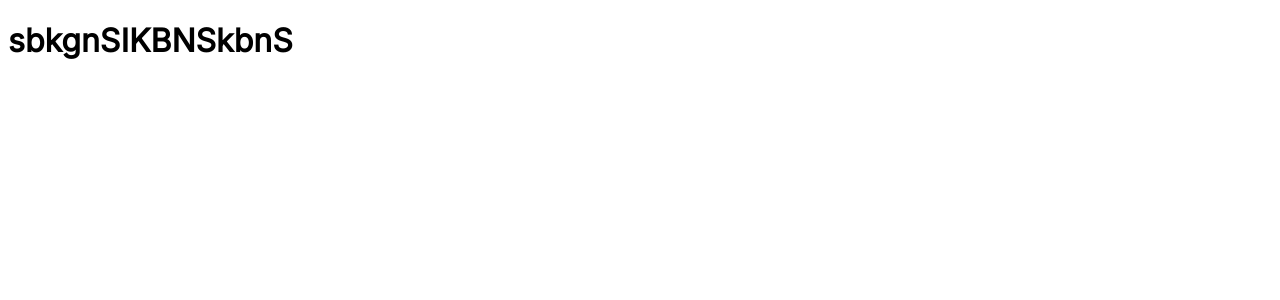
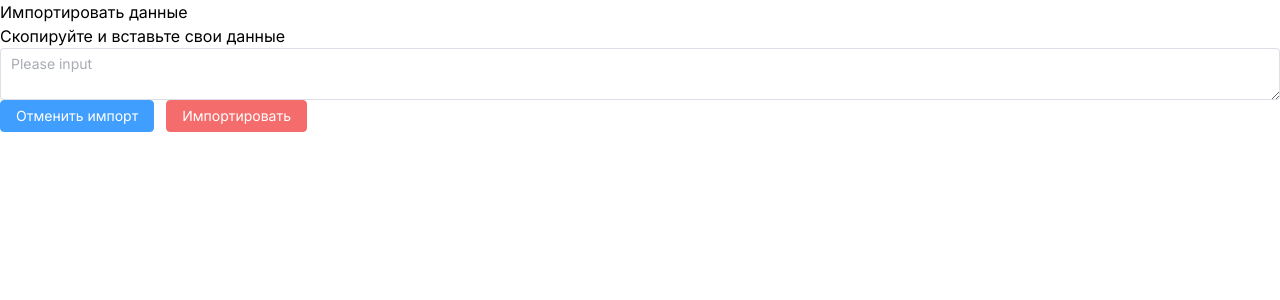
Before and after one commit to Felix200260/frontendStudyEngIishWords, a Vue app in the folder frontendStudyEnglishWords/: page /importCards in a window 1280 px wide. Shown: the top 300 px of the page. Built offline with nearby package versions, Linux system fonts and the light colour scheme.

Commit message:
[+] Установил TailWind

```diff
--- a/frontendStudyEnglishWords/package.json
+++ b/frontendStudyEnglishWords/package.json
@@ -28,10 +28,13 @@
     "@vue/eslint-config-prettier": "^9.0.0",
     "@vue/eslint-config-typescript": "^13.0.0",
     "@vue/tsconfig": "^0.5.1",
+    "autoprefixer": "^10.4.20",
     "eslint": "^8.57.0",
     "eslint-plugin-vue": "^9.23.0",
     "npm-run-all2": "^6.2.0",
+    "postcss": "^8.4.47",
     "prettier": "^3.2.5",
+    "tailwindcss": "^3.4.14",
     "typescript": "~5.4.0",
     "vite": "^5.3.1",
     "vite-plugin-vue-devtools": "^7.3.1",
--- /dev/null
+++ b/frontendStudyEnglishWords/src/index.css
@@ -0,0 +1,4 @@
+/* ./src/index.css */
+@tailwind base;
+@tailwind components;
+@tailwind utilities;
--- a/frontendStudyEnglishWords/src/main.ts
+++ b/frontendStudyEnglishWords/src/main.ts
@@ -12,6 +12,7 @@ import RegistrationView from './views/RegistrationView.vue'
 import MainView from '@/views/MainView.vue'
 import { useUserStore } from '@/stores/user'
 import ImportCards from '@/views/ImportCards.vue'
+import './index.css'
 
 const pinia = createPinia()
 const app = createApp(App)
--- a/frontendStudyEnglishWords/src/views/ImportCards.vue
+++ b/frontendStudyEnglishWords/src/views/ImportCards.vue
@@ -1,11 +1,24 @@
-<script setup lang="ts">
-
-</script>
+<script setup lang="ts"></script>
 
 <template>
-  <h1>sbkgnSIKBNSkbnS</h1>
+  <div class="import">
+    <div>
+      <h3>Импортировать данные</h3>
+      <span>Скопируйте и вставьте свои данные</span>
+    </div>
+    <div>
+      <el-input
+        v-model="textarea"
+        :autosize="{ minRows: 2, maxRows: 4 }"
+        type="textarea"
+        placeholder="Please input"
+      />
+      <div class="mt-2.5">
+        <el-button size="default" type="primary">Отменить импорт</el-button>
+        <el-button size="default" type="danger">Импортировать</el-button>
+      </div>
+    </div>
+  </div>
 </template>
 
-<style scoped>
-
-</style>
+<style scoped></style>
```
Also changed, not shown: 1 other file (tests, documents, lock files or other folders).
